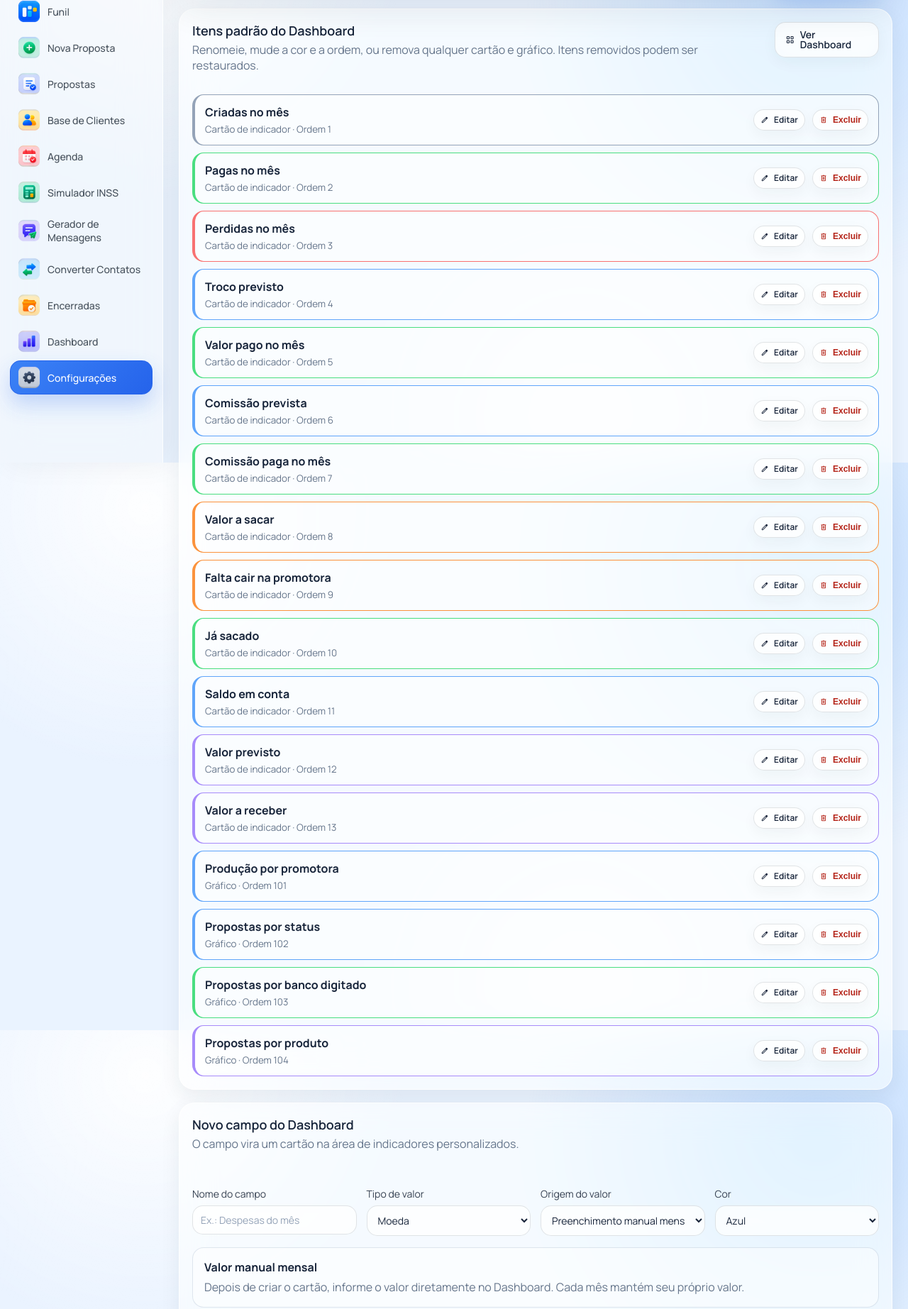
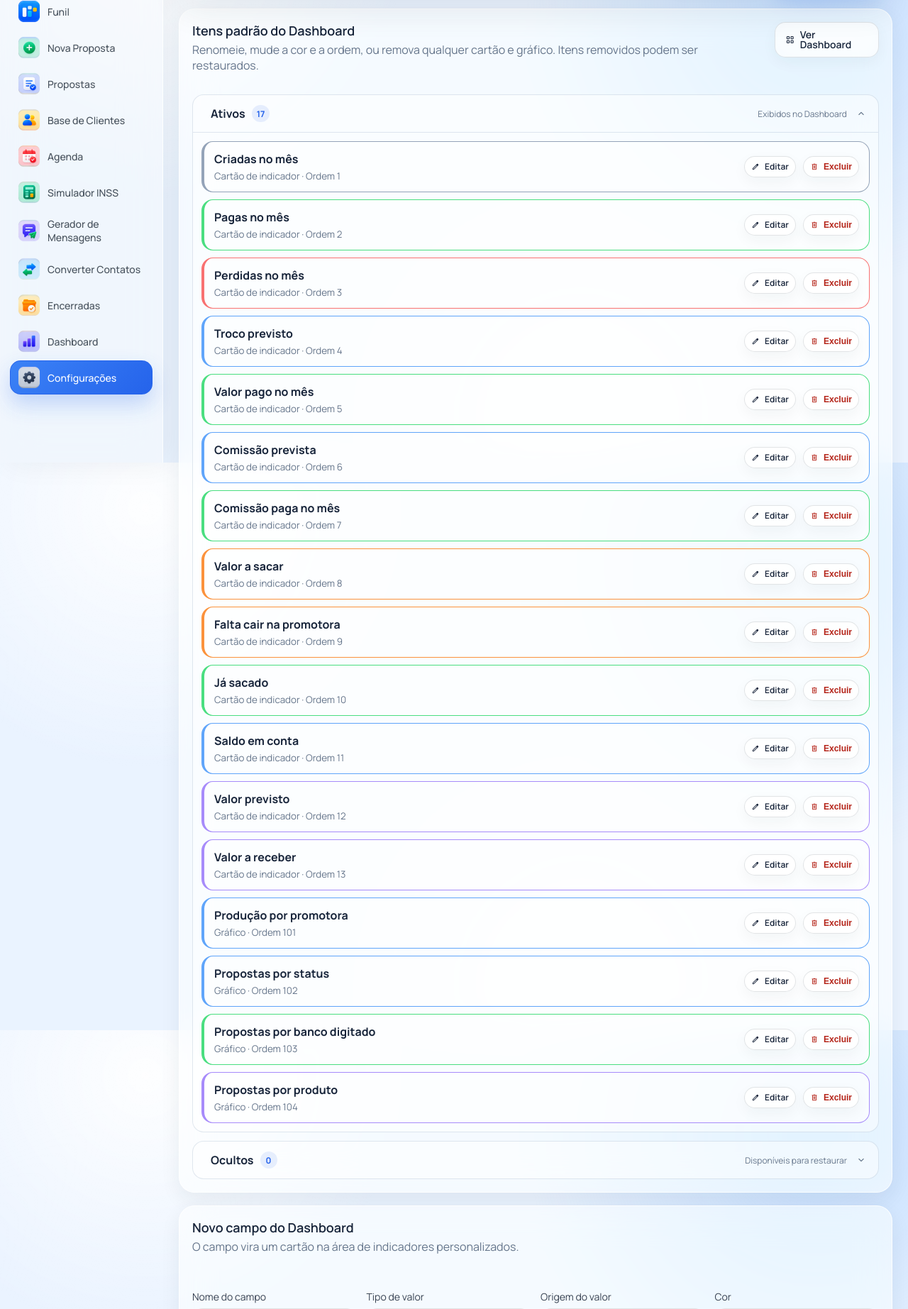
Before and after one commit to Danfreitasp/crm-consignado, a Flask app: page /configuracoes/dashboard in a window 1280 px wide. Shown: the part 148-1993 px from the top of the page at 71% size. Run offline with Flask 3, Linux system fonts and the light colour scheme; data comes from the database, SQL or seed files in the repository; data that the repository does not hold is empty.

Commit message:
Group dashboard standard components by visibility

```diff
--- a/static/style.css
+++ b/static/style.css
@@ -2999,6 +2999,20 @@ html[data-theme="escuro"] .settings-icon { background: #172554; color: #93c5fd;
 .dashboard-charts-grid .promoter-comparison { grid-column: 1 / -1; margin-bottom: 0; }
 .dashboard-chart-heading { justify-content: space-between; }
 .dashboard-chart-heading h2 { margin: 0; }
+.dashboard-standard-groups { display: grid; gap: 12px; }
+.dashboard-standard-group { overflow: visible; border: 1px solid var(--line); border-radius: var(--radius-md); background: var(--surface-soft); }
+.dashboard-standard-group > summary { display: grid; grid-template-columns: minmax(0, 1fr) auto auto; align-items: center; gap: 12px; padding: 14px 16px; list-style: none; color: var(--text); cursor: pointer; user-select: none; }
+.dashboard-standard-group > summary::-webkit-details-marker { display: none; }
+.dashboard-standard-group > summary:hover { background: var(--panel); }
+.dashboard-standard-group[open] > summary { border-bottom: 1px solid var(--line); }
+.dashboard-standard-group-title { display: flex; align-items: center; gap: 9px; min-width: 0; }
+.dashboard-standard-group-title > .bi { color: var(--primary); font-size: 16px; }
+.dashboard-standard-count { display: inline-grid; place-items: center; min-width: 24px; height: 24px; padding: 0 7px; border-radius: 999px; background: var(--primary-soft); color: var(--primary); font-size: 12px; font-weight: 800; }
+.dashboard-standard-group-hint { color: var(--muted); font-size: 12px; }
+.dashboard-standard-chevron { color: var(--muted); transition: transform .18s ease; }
+.dashboard-standard-group[open] > summary .dashboard-standard-chevron { transform: rotate(180deg); }
+.dashboard-standard-group .dashboard-fields-list { padding: 12px; }
+.dashboard-standard-group-hidden .dashboard-standard-group-title > .bi { color: var(--muted); }
 .dashboard-standard-editor { position: relative; }
 .dashboard-standard-editor > summary { list-style: none; }
 .dashboard-standard-editor > summary::-webkit-details-marker { display: none; }
@@ -3043,6 +3057,11 @@ html[data-theme="escuro"] .settings-icon { background: #172554; color: #93c5fd;
 .dashboard-field-row > div:first-child { display: grid; gap: 4px; }
 .dashboard-field-row small { color: var(--muted); }
 .dashboard-field-row form { margin: 0; }
+@media (max-width: 640px) {
+    .dashboard-standard-group > summary { grid-template-columns: minmax(0, 1fr) auto; }
+    .dashboard-standard-group-hint { display: none; }
+    .dashboard-standard-group .dashboard-fields-list { padding: 9px; }
+}
 .promoter-comparison { display: grid; gap: 20px; margin-bottom: 18px; overflow: hidden; }
 .promoter-comparison-heading { display: flex; justify-content: space-between; align-items: flex-start; gap: 18px; }
 .promoter-comparison-heading h2 { margin: 0 0 5px; }
--- a/templates/base.html
+++ b/templates/base.html
@@ -27,7 +27,7 @@
         })();
     </script>
     <link rel="stylesheet" href="https://fonts.googleapis.com/css2?family=Material+Symbols+Rounded:opsz,wght,FILL,GRAD@20..48,400,0,0">
-    <link rel="stylesheet" href="{{ url_for('static', filename='style.css', v='20260813-contract-picker') }}">
+    <link rel="stylesheet" href="{{ url_for('static', filename='style.css', v='20260824-dashboard-groups') }}">
     <link rel="stylesheet" href="{{ url_for('static', filename='organic-glass.css', v='20260817-full-only') }}">
 </head>
 <body>
--- a/templates/dashboard_config.html
+++ b/templates/dashboard_config.html
@@ -23,14 +23,7 @@
     <button class="mini-btn danger dashboard-formula-remove" type="button" data-remove-formula-operation title="Remover operação" aria-label="Remover operação"><i class="bi bi-trash" aria-hidden="true"></i></button>
 </div>
 {% endmacro %}
-{% block content %}
-<section class="card">
-    <div class="section-title-row">
-        <div><h2>Itens padrão do Dashboard</h2><p class="muted">Renomeie, mude a cor e a ordem, ou remova qualquer cartão e gráfico. Itens removidos podem ser restaurados.</p></div>
-        <a class="btn" href="{{ url_for('dashboard') }}"><i class="bi bi-grid" aria-hidden="true"></i><span>Ver Dashboard</span></a>
-    </div>
-    <div class="dashboard-fields-list dashboard-standard-fields">
-        {% for item in componentes %}
+{% macro standard_component_row(item, editar_padrao) %}
 <article class="dashboard-field-row color-{{ item.cor }}{% if not item.ativo %} is-hidden{% endif %}" id="componente-{{ item.chave }}">
     <div>
         <strong>{{ item.nome }}</strong>
@@ -53,7 +46,39 @@
         </form>
     </div>
 </article>
-        {% endfor %}
+{% endmacro %}
+{% block content %}
+<section class="card">
+    <div class="section-title-row">
+        <div><h2>Itens padrão do Dashboard</h2><p class="muted">Renomeie, mude a cor e a ordem, ou remova qualquer cartão e gráfico. Itens removidos podem ser restaurados.</p></div>
+        <a class="btn" href="{{ url_for('dashboard') }}"><i class="bi bi-grid" aria-hidden="true"></i><span>Ver Dashboard</span></a>
+    </div>
+    {% set componentes_ativos = componentes|selectattr('ativo')|list %}
+    {% set componentes_ocultos = componentes|rejectattr('ativo')|list %}
+    {% set ocultos_em_edicao = componentes_ocultos|selectattr('chave', 'equalto', editar_padrao)|list %}
+    <div class="dashboard-standard-groups">
+        <details class="dashboard-standard-group" open>
+            <summary>
+                <span class="dashboard-standard-group-title"><i class="bi bi-eye" aria-hidden="true"></i><strong>Ativos</strong><span class="dashboard-standard-count">{{ componentes_ativos|length }}</span></span>
+                <span class="dashboard-standard-group-hint">Exibidos no Dashboard</span>
+                <i class="bi bi-chevron-down dashboard-standard-chevron" aria-hidden="true"></i>
+            </summary>
+            <div class="dashboard-fields-list dashboard-standard-fields">
+                {% for item in componentes_ativos %}{{ standard_component_row(item, editar_padrao) }}
+                {% else %}<p class="empty">Nenhum item padrão ativo.</p>{% endfor %}
+            </div>
+        </details>
+        <details class="dashboard-standard-group dashboard-standard-group-hidden" {% if ocultos_em_edicao %}open{% endif %}>
+            <summary>
+                <span class="dashboard-standard-group-title"><i class="bi bi-eye-slash" aria-hidden="true"></i><strong>Ocultos</strong><span class="dashboard-standard-count">{{ componentes_ocultos|length }}</span></span>
+                <span class="dashboard-standard-group-hint">Disponíveis para restaurar</span>
+                <i class="bi bi-chevron-down dashboard-standard-chevron" aria-hidden="true"></i>
+            </summary>
+            <div class="dashboard-fields-list dashboard-standard-fields">
+                {% for item in componentes_ocultos %}{{ standard_component_row(item, editar_padrao) }}
+                {% else %}<p class="empty">Nenhum item padrão oculto.</p>{% endfor %}
+            </div>
+        </details>
     </div>
 </section>
 
```
Lines whose indentation alone changed are shown as unchanged.
